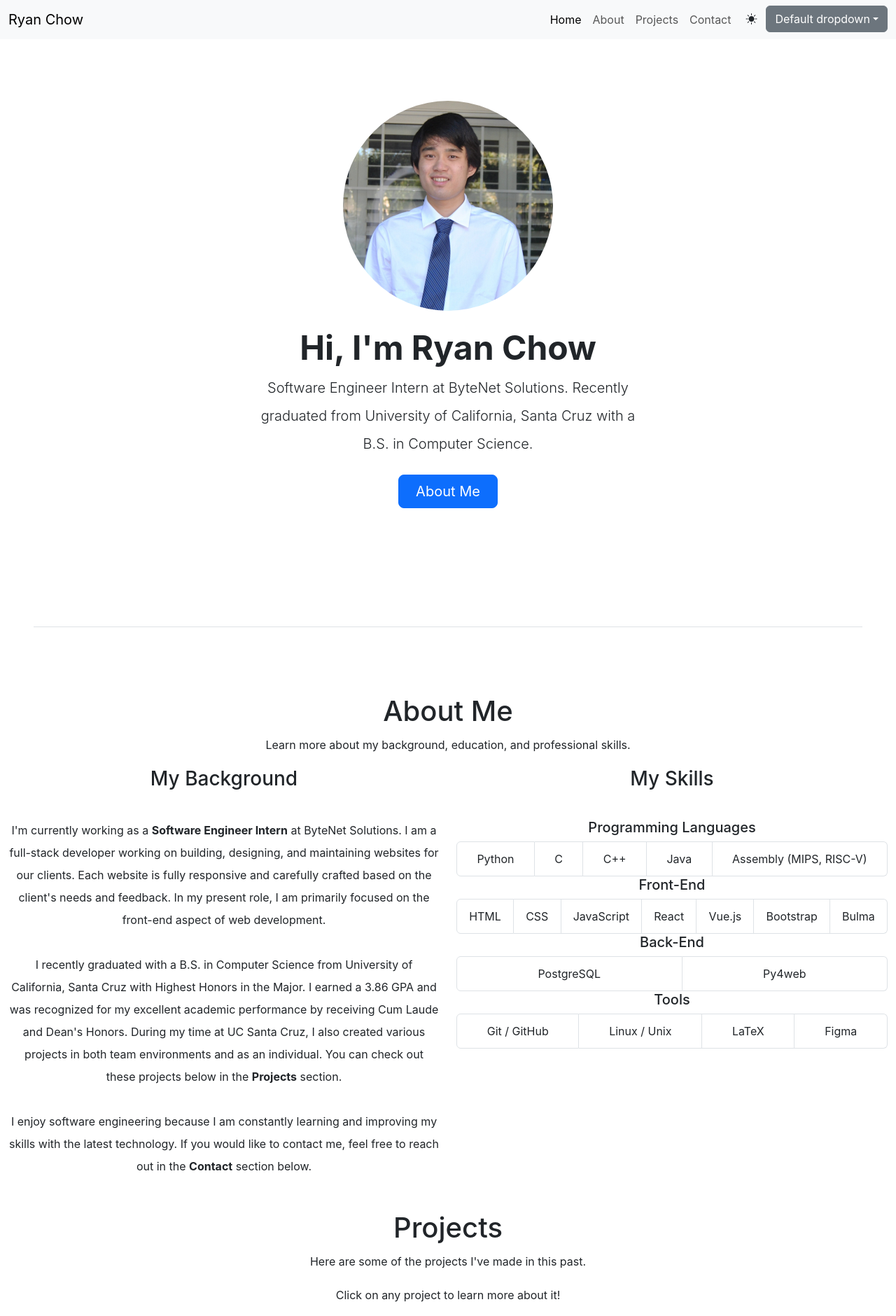
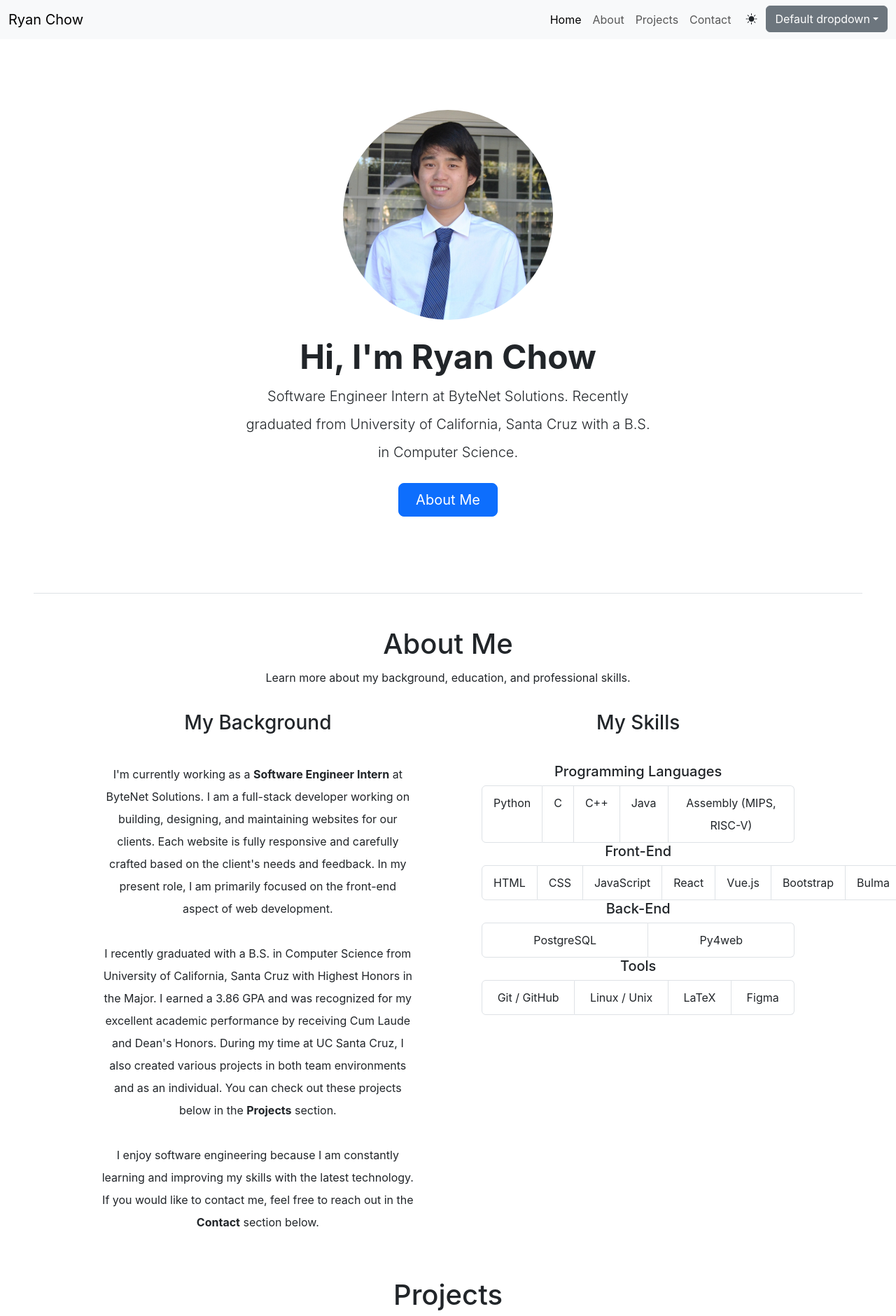
Before and after one commit to ryanchowdev/ryanchowdev-portfolio, a React (Create React App) app: page / in a window 1280 px wide. Shown: the top 1880 px of the page at 70% size. Built offline with nearby package versions, Linux system fonts and the light colour scheme.

Commit message:
Updates to site layout

```diff
--- a/src/components/About.js
+++ b/src/components/About.js
@@ -50,10 +50,10 @@ function About () {
         <div className="container-fluid text-center lh-lg" id="about">
           <h1>About Me</h1>
           <p>Learn more about my background, education, and professional skills.</p>
-          {/* TODO need to work on responsiveness here */}
-          <div className="row align-items-start">
+          {/* TODO need to work on responsiveness and overall layout here, particularly for Skills boxes */}
+          <div className="row justify-content-center g-5">
             {/* Background */}
-            <div className="col">
+            <div className="col-lg-5 py-3 px-5">
               <h3>My Background</h3>
               <p>
                 {/* TODO fix wording */}
@@ -73,12 +73,13 @@ function About () {
                 <br/><br/>
               </p>
             </div>
+            {/* <div className="col-lg-1"></div> */}
             {/* Skills */}
-            <div className="col">
+            <div className="col-lg-5 py-3 px-5">
               <h3>My Skills</h3>
               <br/>
               {/* TODO make these different colors? */}
-              {/* TODO not responsive */}
+              {/* TODO not responsive, use md, lg, etc*/}
               {/* Display skills */}
               {
                 skills.map((skill) =>(
--- a/src/components/Hero.js
+++ b/src/components/Hero.js
@@ -5,7 +5,9 @@ function Hero () {
         <div className="container-fluid p-5 text-center lh-lg" id="hero">
 
           {/* CENTERED HERO */}
-          <div className="px-4 py-5 my-5 text-center border-bottom vh-100">
+          {/* px-4 py-5 my-5 */}
+          <div className="d-flex align-items-center justify-content-center text-center border-bottom vh-100">
+            <div className="d-inline">
               <img className="d-block mx-auto mb-4 rounded-circle img-fluid" src={profilePic} alt="Ryan's profile pic" width="300"/>
               <h1 className="display-5 fw-bold">Hi, I'm Ryan Chow</h1>
               <div className="col-lg-6 mx-auto">
@@ -17,6 +19,7 @@ function Hero () {
                   <a className="btn btn-primary btn-lg px-4 gap-3" href="#about" role="button">About Me</a>
                   {/* <button type="button" className="btn btn-primary btn-lg px-4 gap-3">About Me</button> */}
                   {/* <button type="button" className="btn btn-outline-secondary btn-lg px-4">Secondary</button> */}
+                </div>
               </div>
             </div>
           </div>
```
Lines whose indentation alone changed are shown as unchanged.
